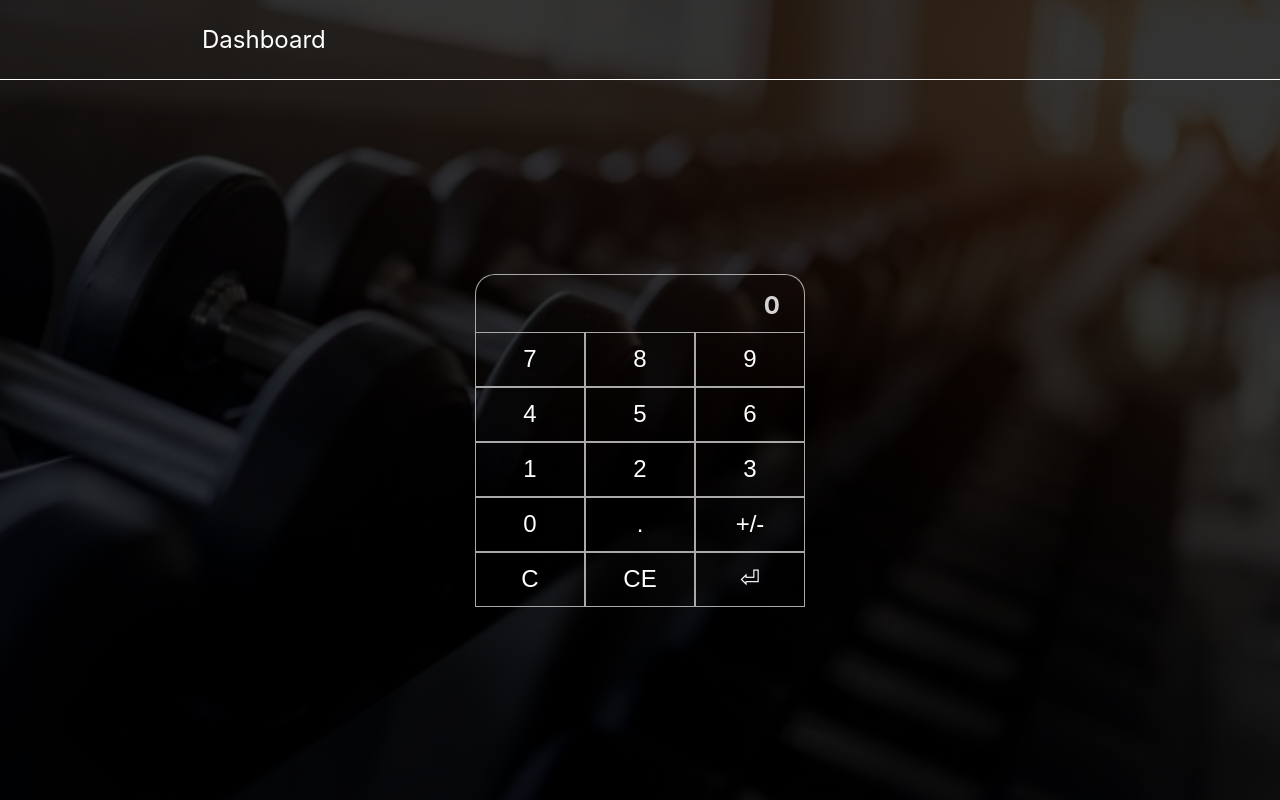
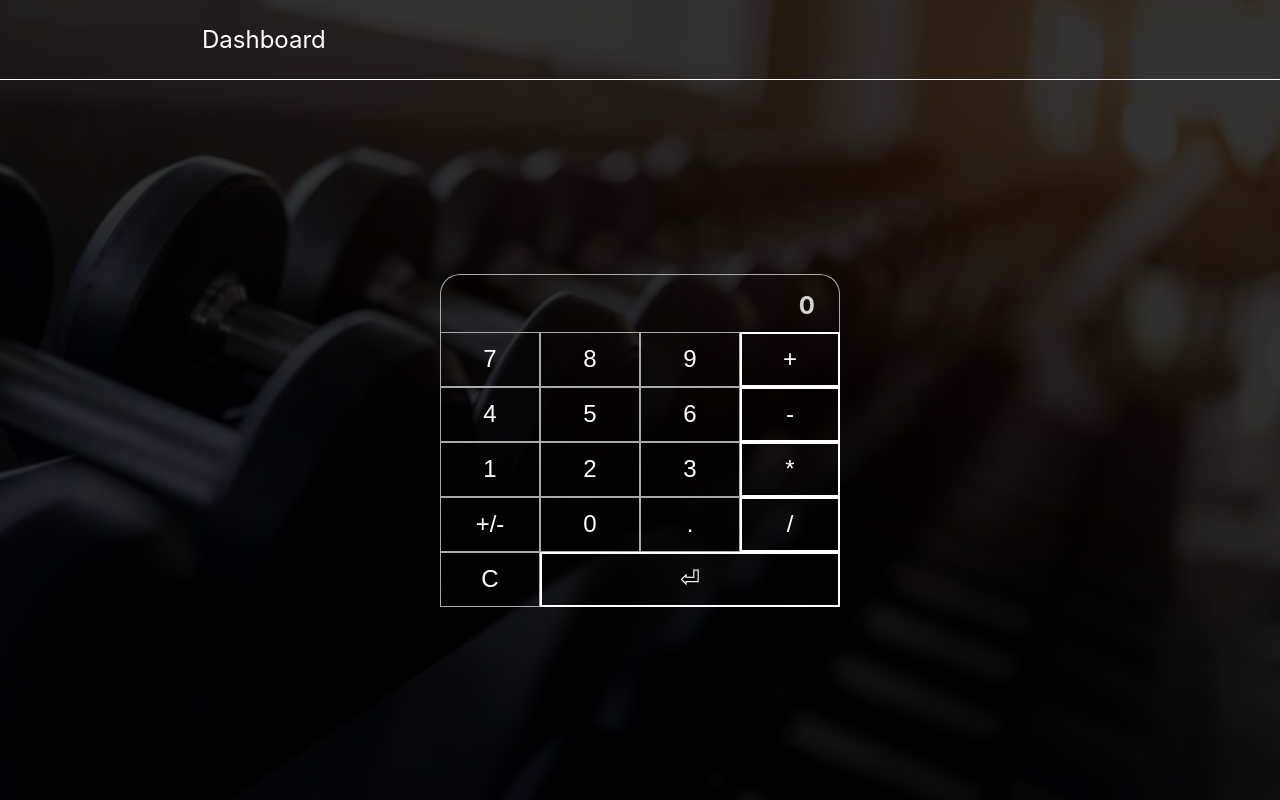
Before and after one commit to Kalla110/nextjs-examples, a Next.js app: page /calculator in a window 1280 px wide. Built offline with nearby package versions, Linux system fonts and the light colour scheme.

Commit message:
add logic to calculator

```diff
--- a/components/Calculator/Calculator.tsx
+++ b/components/Calculator/Calculator.tsx
@@ -1,5 +1,11 @@
-import React, { FunctionComponent, useMemo, useState } from "react";
+import React, {
+  FunctionComponent,
+  useCallback,
+  useMemo,
+  useState,
+} from "react";
 import styled from "styled-components";
+import { calculate } from "./logic";
 
 const Container = styled.div`
   display: flex;
@@ -17,18 +23,19 @@ const Wrapper = styled.div`
 const ButtonContainer = styled.div`
   display: flex;
   flex-wrap: wrap;
-  width: 330px;
+  width: 400px;
   justify-content: flex-start;
   align-items: flex-start;
 `;
 
-const Button = styled.button`
-  width: 110px;
+const Button = styled.button<{ isOperator?: boolean }>`
+  width: 100px;
   height: 55px;
   color: white;
   background: transparent;
   cursor: pointer;
-  border: 1px solid darkgray;
+  border: ${({ isOperator }) =>
+    !!isOperator ? "2px solid white" : "1px solid darkgray"};
   font-size: 1.5em;
   transition: 0.3s;
   :hover {
@@ -42,7 +49,7 @@ const ResultContainer = styled.div`
   justify-content: center;
   padding: 10px 20px;
   align-items: flex-end;
-  width: 330px;
+  width: 400px;
   border: 1px solid darkgray;
   border-bottom: none;
   border-radius: 20px 20px 0px 0px;
@@ -64,28 +71,58 @@ const ResultText = styled.h2`
   margin: 2px;
 `;
 
-const inputArrayNumbers: string[] = [
-  "7",
-  "8",
-  "9",
-  "4",
-  "5",
-  "6",
-  "1",
-  "2",
-  "3",
-  "0",
-];
+const inputArrayNumbers7To9: string[] = ["7", "8", "9"];
+const inputArrayNumbers4To6: string[] = ["4", "5", "6"];
+const inputArrayNumbers1To3: string[] = ["1", "2", "3"];
 
-const maxSizeResult: number = 15;
+const maxSizeResult: number = 20;
 
 const Calculator: FunctionComponent = () => {
   const [result, setResult] = useState("0");
   const [preview, setPreview] = useState("");
+  const [operator, setOperator] = useState("");
+  const [firstValue, setFirstValue] = useState("");
 
   const isMaxSizeReached = useMemo(() => result?.length >= maxSizeResult, [
     result,
   ]);
+
+  const onClickOperator = useCallback(
+    (_operator: string) => {
+      //  theres already something, calculate and go on
+      if (!!firstValue) {
+        const calculationResult = calculate(
+          Number(firstValue),
+          operator,
+          Number(result)
+        );
+        setFirstValue(calculationResult.toString());
+        setOperator(_operator);
+        setPreview(preview + " " + result + " " + _operator);
+        setResult("0");
+      } else {
+        setFirstValue(result);
+        setOperator(_operator);
+        setPreview(result + " " + _operator);
+        setResult("0");
+      }
+    },
+    [result]
+  );
+
+  const onClickEnter = useCallback(() => {
+    if (!firstValue || !operator) return;
+    const calculationResult = calculate(
+      Number(firstValue),
+      operator,
+      Number(result)
+    );
+
+    setPreview(`${firstValue} ${operator} ${result}`);
+    setResult(calculationResult.toString());
+    setFirstValue("");
+    setOperator("");
+  }, [firstValue, operator, result]);
 
   return (
     <Container>
@@ -95,8 +132,9 @@ const Calculator: FunctionComponent = () => {
           <ResultText>{result}</ResultText>
         </ResultContainer>
         <ButtonContainer>
-          {inputArrayNumbers.map((number) => (
+          {inputArrayNumbers7To9.map((number) => (
             <Button
+              key={number}
               onClick={() => {
                 if (isMaxSizeReached) return;
                 if (result === "0") setResult(number);
@@ -106,13 +144,38 @@ const Calculator: FunctionComponent = () => {
               {number}
             </Button>
           ))}
-          <Button
-            onClick={() => {
-              if (isMaxSizeReached) return;
-              if (!result?.includes(".")) setResult(result + ".");
-            }}
-          >
-            .
+          <Button isOperator onClick={() => onClickOperator("+")}>
+            +
+          </Button>
+          {inputArrayNumbers4To6.map((number) => (
+            <Button
+              key={number}
+              onClick={() => {
+                if (isMaxSizeReached) return;
+                if (result === "0") setResult(number);
+                else setResult(result + number);
+              }}
+            >
+              {number}
+            </Button>
+          ))}
+          <Button isOperator onClick={() => onClickOperator("-")}>
+            -
+          </Button>
+          {inputArrayNumbers1To3.map((number) => (
+            <Button
+              key={number}
+              onClick={() => {
+                if (isMaxSizeReached) return;
+                if (result === "0") setResult(number);
+                else setResult(result + number);
+              }}
+            >
+              {number}
+            </Button>
+          ))}
+          <Button isOperator onClick={() => onClickOperator("*")}>
+            *
           </Button>
           <Button
             onClick={() => {
@@ -122,16 +185,39 @@ const Calculator: FunctionComponent = () => {
           >
             +/-
           </Button>
-          <Button onClick={() => setResult("0")}>C</Button>
           <Button
             onClick={() => {
-              if (result?.length > 1) setResult(result?.slice(0, -1));
-              else setResult("0");
+              if (isMaxSizeReached) return;
+              if (result === "0") setResult("0");
+              else setResult(result + "0");
             }}
           >
-            CE
+            0
           </Button>
-          <Button onClick={() => setResult("0")}>⏎</Button>
+          <Button
+            onClick={() => {
+              if (isMaxSizeReached) return;
+              if (!result?.includes(".")) setResult(result + ".");
+            }}
+          >
+            .
+          </Button>
+          <Button isOperator onClick={() => onClickOperator("/")}>
+            /
+          </Button>
+          <Button
+            onClick={() => {
+              setResult("0");
+              setFirstValue("");
+              setOperator("");
+              setPreview("");
+            }}
+          >
+            C
+          </Button>
+          <Button isOperator style={{ width: "300px" }} onClick={onClickEnter}>
+            ⏎
+          </Button>
         </ButtonContainer>
       </Wrapper>
     </Container>
--- /dev/null
+++ b/components/Calculator/logic.ts
@@ -0,0 +1,20 @@
+export const calculate: (
+  firstValue: number,
+  operator: string,
+  secondValue: number
+) => number = (firstValue, operator, secondValue) => {
+  switch (operator) {
+    case "+":
+      return firstValue + secondValue;
+    case "-":
+      return firstValue - secondValue;
+    case "*":
+      return firstValue * secondValue;
+    case "/": {
+      if (secondValue === 0) return 0;
+      else return firstValue / secondValue;
+    }
+    default:
+      return 0;
+  }
+};
```
Also changed, not shown: public/static/images/calculator.png.
